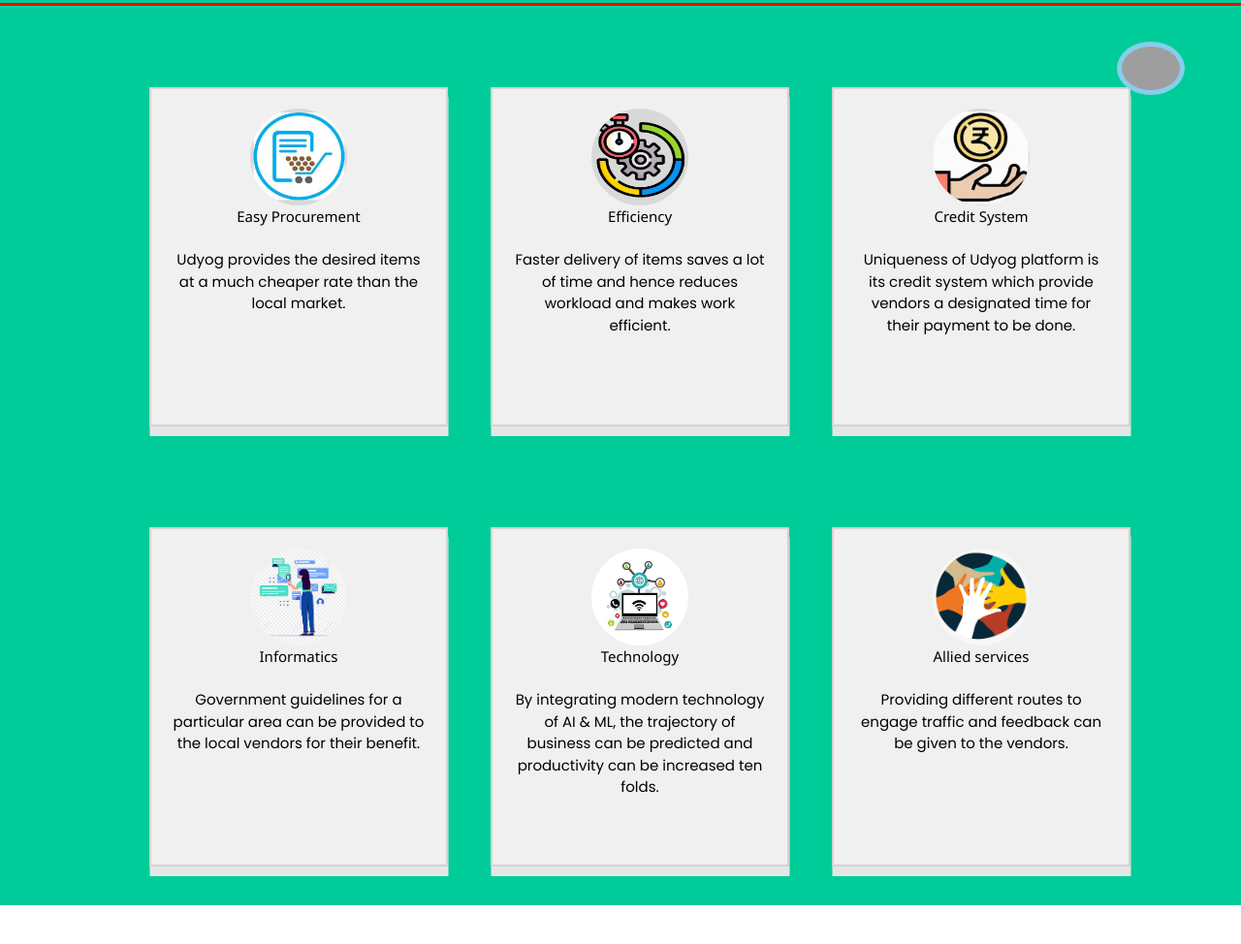
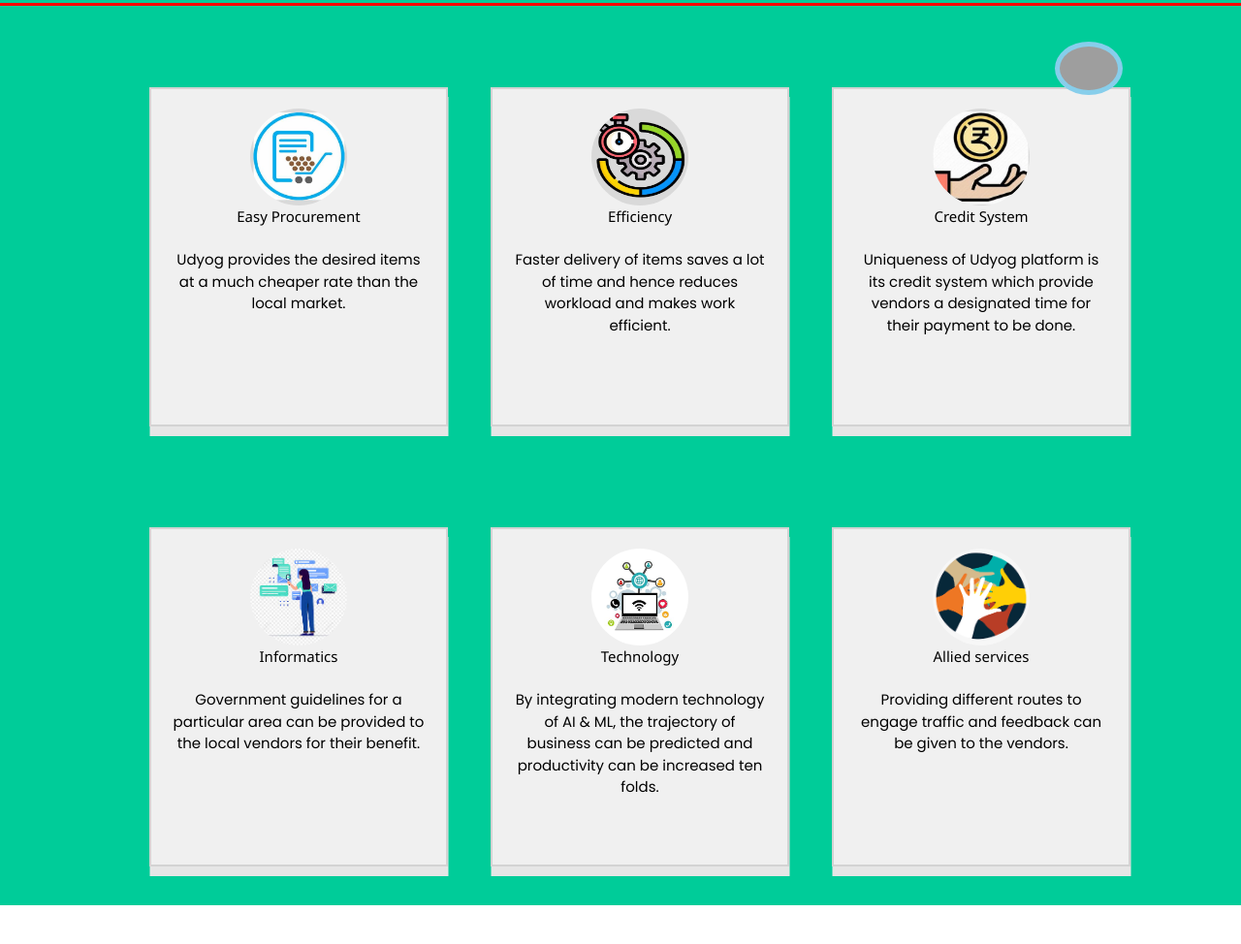
Before and after one commit to HarshittSinghh/Solving_For_India, a PHP site: page / in a window 1280 px wide. Shown: the part 662-1636 px from the top of the page at 97% size. Run offline with PHP 8.4, Linux system fonts and the light colour scheme; some libraries are stand-ins or nearby versions; grey boxes are pictures that could not be loaded.

Commit message:
Add files via upload

```diff
--- a/index.html
+++ b/index.html
@@ -4,7 +4,7 @@
   <meta charset="UTF-8">
   <meta name="viewport" content="width=device-width, initial-scale=1.0">
   <meta http-equiv="X-UA-Compatible" content="ie=edge">
-  <title>UDYOD</title>
+  <title>UDYOG</title>
   <link rel="stylesheet" href="style.css">
   <link rel="stylesheet" href="https://cdnjs.cloudflare.com/ajax/libs/font-awesome/5.15.3/css/all.min.css"/>
   <script src="https://cdn.tailwindcss.com"></script>
--- a/style.css
+++ b/style.css
@@ -303,7 +303,7 @@
     background-color: skyblue;
     border: 5px solid skyblue;
     border-radius:50%;
-    left:90%;
+    left:85%;
     position: absolute;
     bottom:10%;
 }
```
